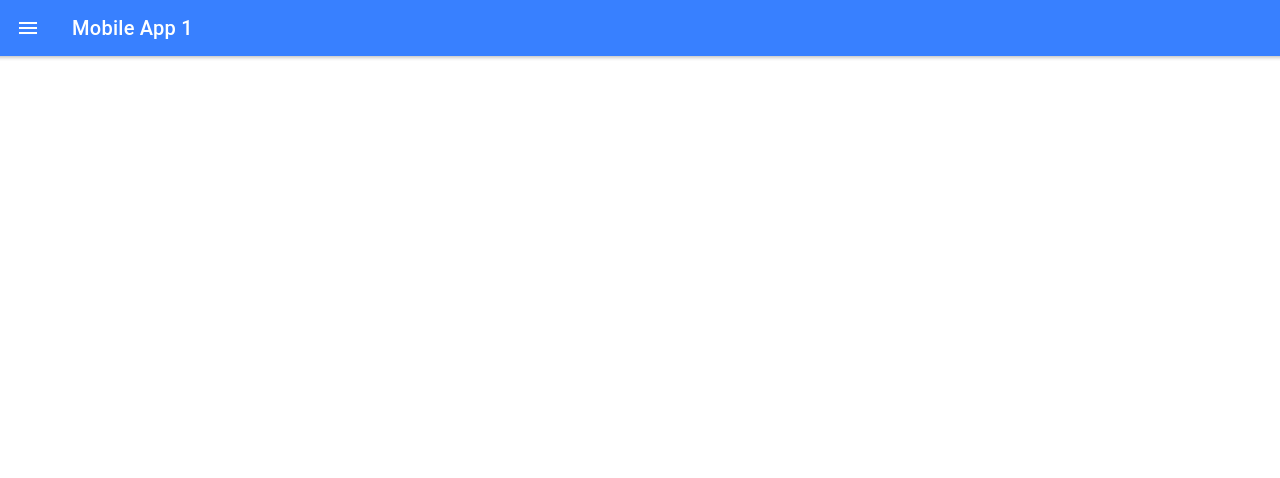
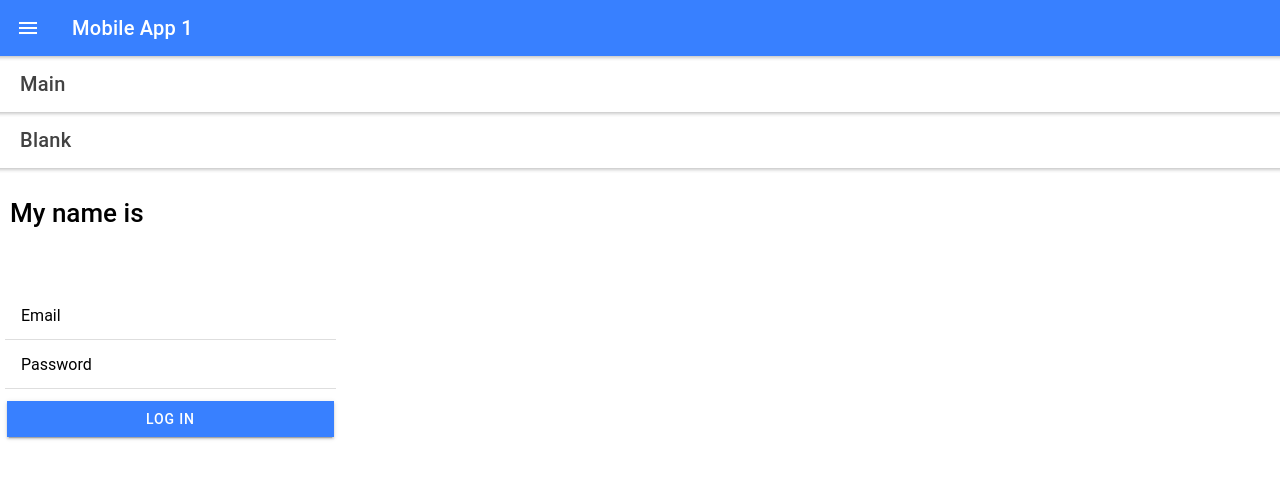
Before and after one commit to ratrateroo/Ionic-React-Mobile-App-1, a React (Create React App) app in the folder ionic-react-mobile-app-1/: page / in a window 1280 px wide. Shown: the top 478 px of the page. Built offline with nearby package versions, Linux system fonts and the light colour scheme.

Commit message:
added validators

```diff
--- a/ionic-react-mobile-app-1/src/App.tsx
+++ b/ionic-react-mobile-app-1/src/App.tsx
@@ -53,12 +53,15 @@ import '@ionic/react/css/display.css';
 
 /* Theme variables */
 import './theme/variables.css';
+
 import Home from './pages/Home';
 import Orders from './pages/Orders';
 import Account from './pages/Account';
 import LogIn from './pages/LogIn';
 import SignUp from './pages/SignUp';
 import Menu from './components/Menu';
+
+import MainPage from './pages/MainPage';
 
 const App: React.FC = () => (
 	<IonApp>
@@ -79,6 +82,7 @@ const App: React.FC = () => (
 					<IonGrid>
 						<IonRow>
 							<IonRouterOutlet>
+								<Route exact path="/" component={MainPage} />
 								<Route exact path="/home" component={Home} />
 								<Route exact path="/orders" component={Orders} />
 								<Route exact path="/account" component={Account} />
--- /dev/null
+++ b/ionic-react-mobile-app-1/src/pages/MainPage.tsx
@@ -0,0 +1,141 @@
+import React, { useState, useEffect } from 'react';
+import { Redirect, Route } from 'react-router-dom';
+import {
+	IonApp,
+	IonHeader,
+	IonToolbar,
+	IonTitle,
+	IonContent,
+	IonButtons,
+	IonButton,
+	IonRippleEffect,
+	IonRow,
+	IonText,
+	IonGrid,
+	IonCol,
+	IonItem,
+	IonLabel,
+	IonInput,
+	IonMenu,
+	IonList,
+	IonMenuButton,
+	IonRouterOutlet,
+	IonIcon,
+	IonPage,
+} from '@ionic/react';
+import { IonReactRouter } from '@ionic/react-router';
+
+import {
+	home,
+	cart,
+	accessibility,
+	locate,
+	enter,
+	create,
+	personCircleOutline,
+	personOutline,
+} from 'ionicons/icons';
+import { AnyAaaaRecord } from 'dns';
+
+const MainPage: React.FC = () => {
+	const [name, setName] = useState('');
+	const [value, setValue] = useState('');
+
+	const [email, setEmail] = useState('');
+	const [password, setPassword] = useState('');
+
+	const [formErrors, setFormErrors] = useState({});
+
+	const onChangeHandler = (event: any) => {
+		setValue(event.target.value);
+		console.log(event.target.value);
+	};
+
+	const emailHandler = (e: any) => {
+		setEmail(e.target.value);
+	};
+
+	const passwordHanler = (e: any) => {
+		setPassword(e.target.value);
+	};
+
+	const submitHandler = async (e: any) => {
+		e.preventDefault();
+		try {
+			// await login({
+			// 	email,
+			// 	password,
+			// });
+
+			console.log({ email, password });
+		} catch (e) {
+			setFormErrors(e);
+		}
+	};
+
+	// useEffect(() => {
+	// 	onChangeHandler(name);
+	// }, [name]);
+
+	return (
+		<IonPage>
+			<IonHeader>
+				<IonToolbar>
+					<IonTitle>Main</IonTitle>
+				</IonToolbar>
+			</IonHeader>
+			<IonContent fullscreen>
+				<IonHeader>
+					<IonToolbar>
+						<IonTitle size="large">Blank</IonTitle>
+					</IonToolbar>
+				</IonHeader>
+				<IonContent>
+					<IonGrid>
+						<IonRow>
+							<IonCol>
+								<h1>My name is {value}</h1>
+								<IonInput
+									type="text"
+									value={value}
+									onIonChange={onChangeHandler}
+								/>
+							</IonCol>
+						</IonRow>
+						<IonRow>
+							<form onSubmit={submitHandler}>
+								{/* <div>{formErrors ? formErrors.message : null}</div> */}
+								<IonList>
+									<IonItem>
+										<IonLabel>Email</IonLabel>
+										<IonInput
+											name="email"
+											type="email"
+											value={email}
+											onChange={emailHandler}
+										/>
+									</IonItem>
+									<IonItem>
+										<IonLabel>Password</IonLabel>
+										<IonInput
+											name="password"
+											type="password"
+											value={email}
+											onChange={passwordHanler}
+										/>
+									</IonItem>
+								</IonList>
+
+								<IonButton expand="full" type="submit">
+									Log in
+								</IonButton>
+							</form>
+						</IonRow>
+					</IonGrid>
+				</IonContent>
+			</IonContent>
+		</IonPage>
+	);
+};
+
+export default MainPage;
```
Also changed, not shown: ionic-react-mobile-app-1/src/shared/util/validators.ts (added, +55 -0 lines).
